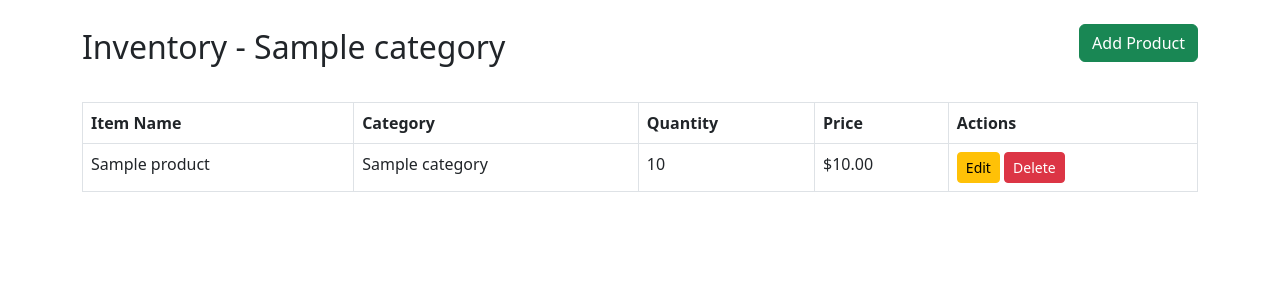
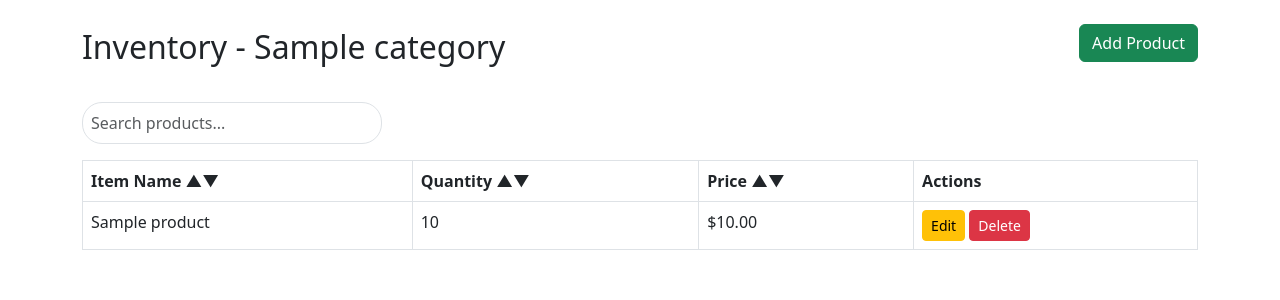
Before and after one commit to sakc-c/Hisaab_Project, a Django app: template hisaab/templates/hisaab/category.html in a window 1280 px wide. Shown: the part 56-356 px from the top of the page. Run offline with Django 5.2, Linux system fonts and the light colour scheme; the template is opened without the code that fills it: values that come from a table or form of the project are taken from there, others are empty; tables that the repository leaves empty hold one stand-in row (values such as "Sample post").

Commit message:
Search and sort functionality added in inventory

```diff
--- a/hisaab/templates/hisaab/category.html
+++ b/hisaab/templates/hisaab/category.html
@@ -1,21 +1,22 @@
-<!-- Category Detail Page (Product Table) -->
 {% extends 'hisaab/base.html' %}
 {% block content %}
 
 <div class="d-flex justify-content-between align-items-center mb-4">
     <h2>Inventory - {{ category.name }}</h2>
-        <button type="button" class="btn btn-success mb-3" data-bs-toggle="modal" data-bs-target="#addProductModal"> Add
-            Product
-        </button>
+    <button type="button" class="btn btn-success mb-3" data-bs-toggle="modal" data-bs-target="#addProductModal"> Add Product</button>
 </div>
 
-    <table class="table table-bordered table-hover">
+<!-- Search Bar -->
+<div class="d-flex mb-3">
+    <input type="text" id="searchInput" class="form-control w-50 me-2" placeholder="Search products..." style="max-width: 300px; border-radius: 20px; padding: 8px;">
+</div>
+
+<table class="table table-bordered table-hover" id="productTable">
     <thead>
     <tr>
-            <th>Item Name</th>
-            <th>Category</th>
-            <th>Quantity</th>
-            <th>Price</th>
+        <th data-column="name" class="sortable">Item Name <span class="sort-icon">&#9650;&#9660;</span></th>
+        <th data-column="stockLevel" class="sortable">Quantity <span class="sort-icon">&#9650;&#9660;</span></th>
+        <th data-column="unitPrice" class="sortable">Price <span class="sort-icon">&#9650;&#9660;</span></th>
         <th>Actions</th>
     </tr>
     </thead>
@@ -23,25 +24,57 @@
     {% for item in inventory_items %}
         <tr>
             <td>{{ item.name }}</td>
-                <td>{{ item.categoryID.name }}</td>
             <td>{{ item.stockLevel }}</td>
             <td>${{ item.unitPrice }}</td>
             <td>
                 <button type="button" class="btn btn-sm btn-warning" data-bs-toggle="modal"
-                            data-bs-target="#editProductModal{{ item.productID }}">Edit
-                    </button>
-
+                        data-bs-target="#editProductModal{{ item.productID }}">Edit</button>
                 <a href="{% url 'delete_product' item.productID %}" class="btn btn-sm btn-danger"
                    onclick="return confirm('Are you sure you want to delete this product?');">Delete</a>
             </td>
         </tr>
     {% empty %}
         <tr>
-                <td colspan="5">No products found in this category.</td>
+            <td colspan="4">No products found in this category.</td>
         </tr>
     {% endfor %}
     </tbody>
 </table>
+
+<script src="https://code.jquery.com/jquery-3.6.0.min.js"></script>
+<script>
+    $(document).ready(function () {
+        // Search functionality
+        $('#searchInput').on('keyup', function () {
+            let value = $(this).val().toLowerCase();
+            $('#productTable tbody tr').filter(function () {
+                $(this).toggle($(this).text().toLowerCase().indexOf(value) > -1);
+            });
+        });
+
+        // Sorting functionality
+        $('.sortable').on('click', function () {
+            let table = $('#productTable tbody');
+            let rows = table.find('tr').toArray();
+            let column = $(this).data('column');
+            let ascending = $(this).data('order') === 'asc';
+
+            rows.sort(function (a, b) {
+                let valA = $(a).find(`td:nth-child(${$('.sortable').index($(this)) + 1})`).text().trim();
+                let valB = $(b).find(`td:nth-child(${$('.sortable').index($(this)) + 1})`).text().trim();
+
+                if (!isNaN(valA) && !isNaN(valB)) {
+                    valA = parseFloat(valA);
+                    valB = parseFloat(valB);
+                }
+                return ascending ? valA > valB ? 1 : -1 : valA < valB ? 1 : -1;
+            }.bind(this));
+
+            table.append(rows);
+            $(this).data('order', ascending ? 'desc' : 'asc');
+        });
+    });
+</script>
 
     <!-- Add Product Modal -->
     <div class="modal fade" id="addProductModal" tabindex="-1" aria-labelledby="addProductModalLabel"
```
Lines whose indentation alone changed are shown as unchanged.
